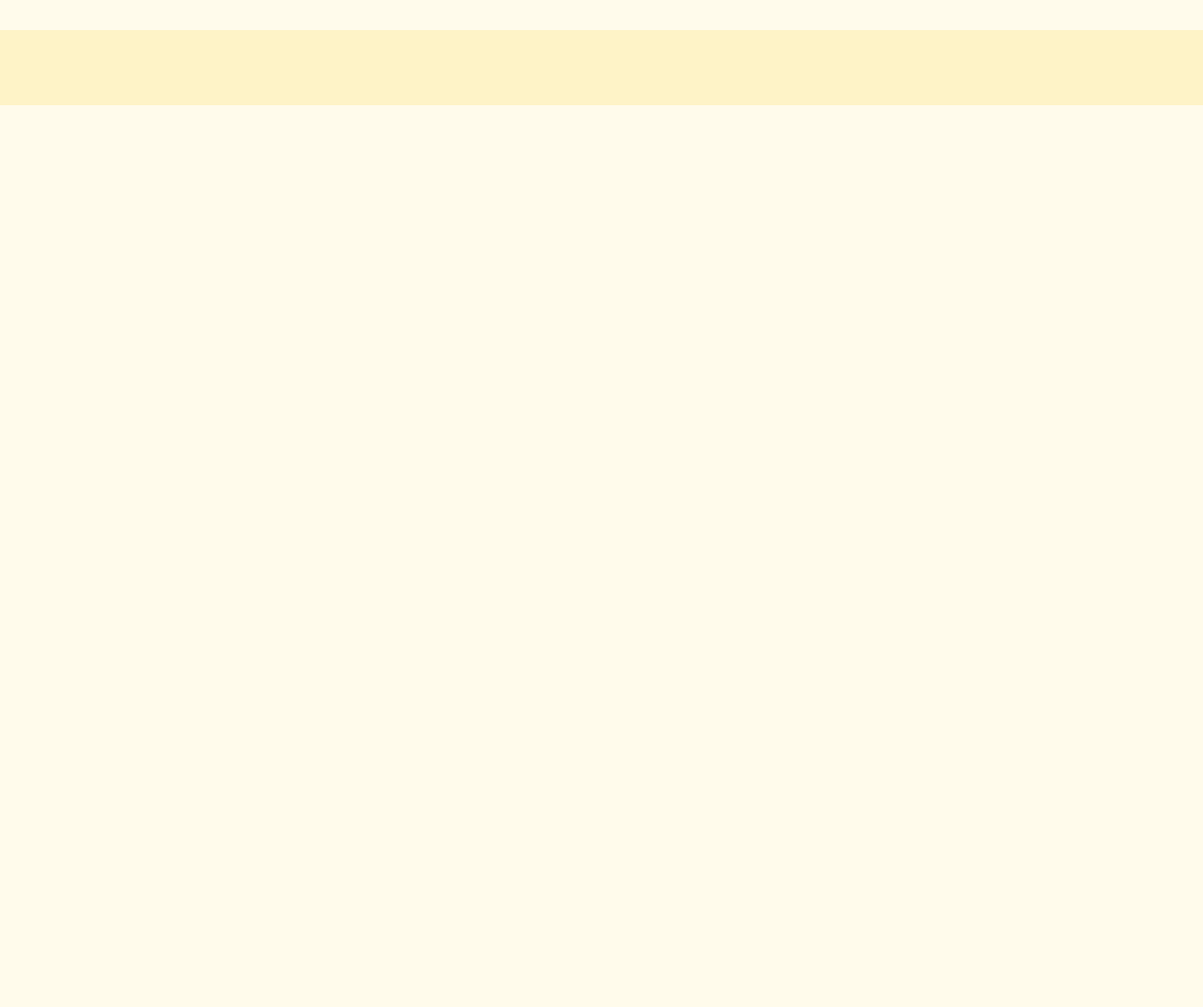
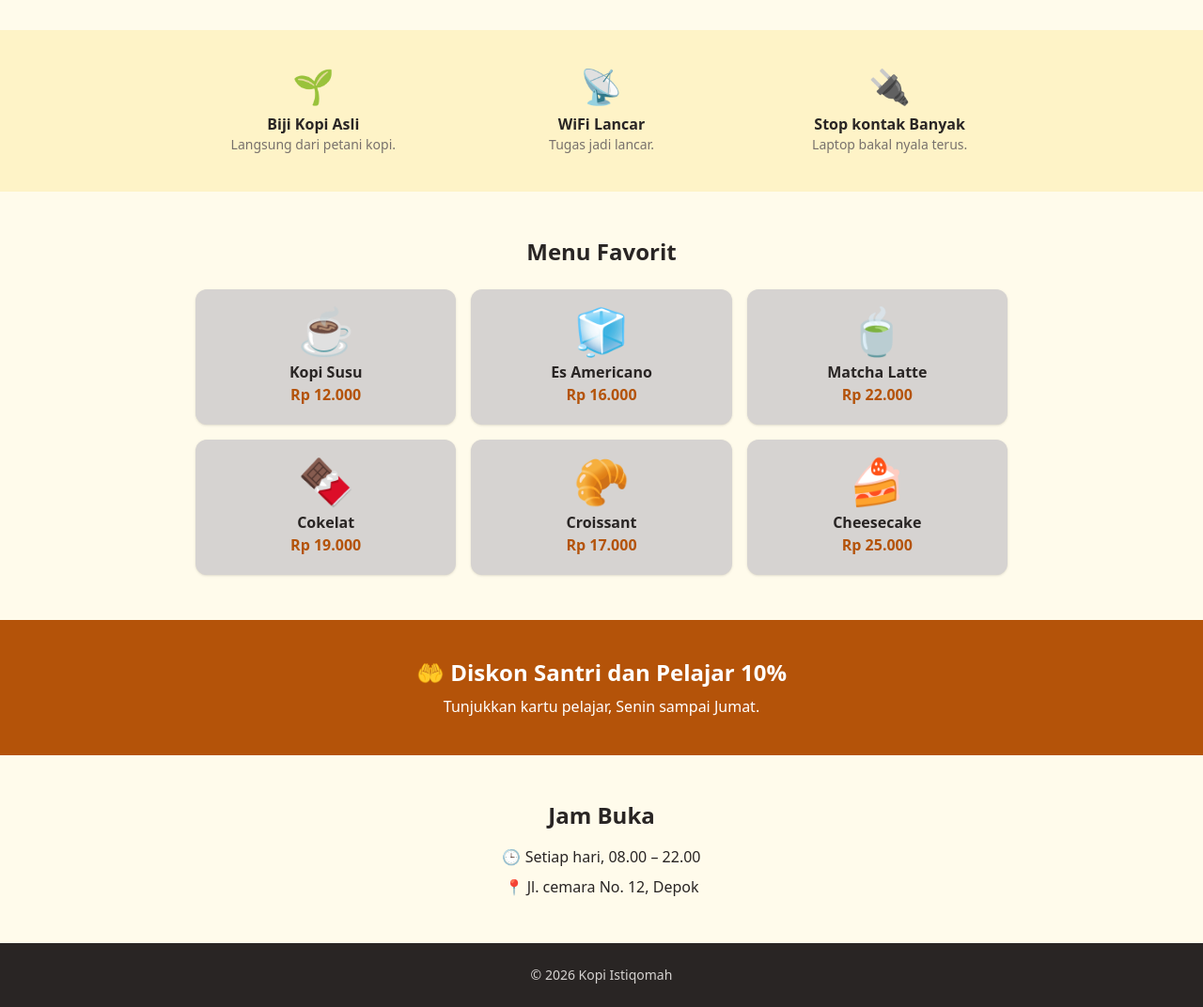
Before and after one commit to murhfif/tugas-7-rhafif, a plain HTML site: page tugas-7.html/index.html in a window 1280 px wide. Shown: the part 320-1392 px from the top of the page at 94% size. Before the commit the page ends 800 px from the top, so only its background shows below. Drawn offline with nearby package versions, Linux system fonts and the light colour scheme.

Commit message:
second commit

```diff
--- a/tugas-7.html/index.html
+++ b/tugas-7.html/index.html
@@ -23,4 +23,80 @@
 
 
   <section class="bg-amber-100 py-10 px-4">
-    <div class="max-w-4xl mx-auto grid gap-6 md:g
+    <div class="max-w-4xl mx-auto grid gap-6 md:grid-cols-3 text-center">
+      <div>
+        <p class="text-4xl">🌱</p>
+        <h3 class="font-bold mt-2">Biji Kopi Asli</h3>
+        <p class="text-sm text-stone-500">Langsung dari petani kopi.</p>
+      </div>
+      <div>
+        <p class="text-4xl">📡</p>
+        <h3 class="font-bold mt-2">WiFi Lancar</h3>
+        <p class="text-sm text-stone-500">Tugas jadi lancar.</p>
+      </div>
+      <div>
+        <p class="text-4xl">🔌</p>
+        <h3 class="font-bold mt-2">Stop kontak Banyak</h3>
+        <p class="text-sm text-stone-500">Laptop bakal nyala terus.</p>
+      </div>
+    </div>
+  </section>
+
+
+  <section id="menu" class="max-w-4xl mx-auto py-12 px-4">
+    <h2 class="text-2xl font-bold text-center mb-6">Menu Favorit</h2>
+
+    <div class="grid gap-4 md:grid-cols-3">
+      <div class="bg-stone-300 rounded-xl shadow p-5 text-center transition duration-300 hover:-translate-y-2 hover:shadow-xl">
+        <p class="text-5xl">☕</p>
+        <h3 class="font-bold mt-2">Kopi Susu</h3>
+        <p class="text-amber-700 font-bold">Rp 12.000</p>
+      </div>
+      <div class="bg-stone-300 rounded-xl shadow p-5 text-center transition duration-300 hover:-translate-y-2 hover:shadow-xl">
+        <p class="text-5xl">🧊</p>
+        <h3 class="font-bold mt-2">Es Americano</h3>
+        <p class="text-amber-700 font-bold">Rp 16.000</p>
+      </div>
+      <div class="bg-stone-300 rounded-xl shadow p-5 text-center transition duration-300 hover:-translate-y-2 hover:shadow-xl">
+        <p class="text-5xl">🍵</p>
+        <h3 class="font-bold mt-2">Matcha Latte</h3>
+        <p class="text-amber-700 font-bold">Rp 22.000</p>
+      </div>
+      <div class="bg-stone-300 rounded-xl shadow p-5 text-center transition duration-300 hover:-translate-y-2 hover:shadow-xl">
+        <p class="text-5xl">🍫</p>
+        <h3 class="font-bold mt-2">Cokelat</h3>
+        <p class="text-amber-700 font-bold">Rp 19.000</p>
+      </div>
+      <div class="bg-stone-300 rounded-xl shadow p-5 text-center transition duration-300 hover:-translate-y-2 hover:shadow-xl">
+        <p class="text-5xl">🥐</p>
+        <h3 class="font-bold mt-2">Croissant</h3>
+        <p class="text-amber-700 font-bold">Rp 17.000</p>
+      </div>
+      <div class="bg-stone-300 rounded-xl shadow p-5 text-center transition duration-300 hover:-translate-y-2 hover:shadow-xl">
+        <p class="text-5xl">🍰</p>
+        <h3 class="font-bold mt-2">Cheesecake</h3>
+        <p class="text-amber-700 font-bold">Rp 25.000</p>
+      </div>
+    </div>
+  </section>
+
+
+  <section class="bg-amber-700 text-white text-center py-10 px-4">
+    <h2 class="text-2xl font-bold">🤲 Diskon Santri dan Pelajar 10%</h2>
+    <p class="mt-2">Tunjukkan kartu pelajar, Senin sampai Jumat.</p>
+  </section>
+
+
+  <section class="max-w-4xl mx-auto py-12 px-4 text-center">
+    <h2 class="text-2xl font-bold mb-4">Jam Buka</h2>
+    <p>🕒 Setiap hari, 08.00 – 22.00</p>
+    <p class="mt-2">📍 Jl. cemara No. 12, Depok</p>
+  </section>
+
+
+  <footer class="bg-stone-800 text-stone-300 text-center text-sm p-6">
+    © 2026 Kopi Istiqomah
+  </footer>
+
+</body>
+</html>
```
